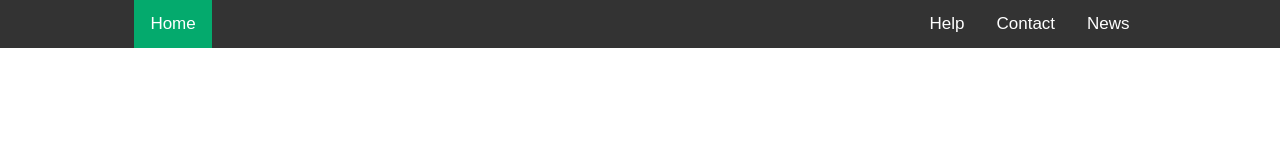
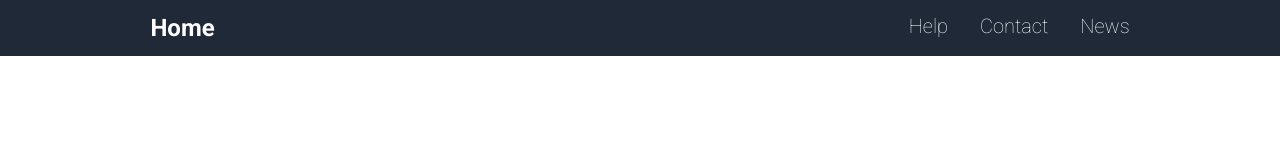
Before and after one commit to LinoELa/Landing-Page-Odin, a plain HTML site: page index.html in a window 1280 px wide. Drawn offline with Linux system fonts and the light colour scheme.

Commit message:
Final del Header Odin Project

```diff
--- a/style.css
+++ b/style.css
@@ -1,3 +1,11 @@
+
+@import url('https://fonts.googleapis.com/css2?family=Roboto:ital,wght@0,100;0,300;0,400;0,500;0,700;0,900;1,100;1,300;1,400;1,500;1,700;1,900&display=swap');
+
+::root {
+    --background-dark-hero-footer: #1f2937;
+    --main-text-color: #f9faf8;
+};
+
 * {
     margin: 0;
     padding: 0;
@@ -6,23 +14,25 @@
 
 body{
     margin: 0;
-    font-family: Arial, Helvetica, sans-serif;
+    font-family: "Roboto", sans-serif;
 }
 
 header {
-    background-color: #fff;
+    /* background-color: var(--background-dark-hero-footer); */
     position: sticky;
     top: 0;
 }
 
 .container-header {
     padding: 0 8.4rem;
-    background-color: #333;
+    background-color: #1f2937;
+    text-align: center ;
 
 }
 
 .topnav {
     overflow: hidden;
+    /* align-items: center; */
     /* background-color: #333; */
 }
 
@@ -32,7 +42,8 @@ header {
     text-align: center;
     padding: 14px 16px;
     text-decoration: none;
-    font-size: 17px ;
+    font-size: 20px ;
+    font-weight: 100;
 }
 
 .topnav a:hover {
@@ -43,45 +54,6 @@ header {
 /* Crear la parte de la derecha  */
 .topnav a.split {
     float:left ;
-    background-color: #04aa6d;
-    color: #fff;
+    font-size: 24px;
+    font-weight: 600;
 }
-
-
-
-
-
-
-
-
-
-/* .topnav {
-    overflow: hidden;
-    background-color: #333; */
-    /* padding: 0 24px */
-    /* display: flex;
-    justify-content: space-evenly; */
-/* } */
-
-
-
-/* .topnav a { */
-    /* float: right; */
-    /* color: #f2f2f2;
-    text-align: center;
-    padding: 14px 16px ;
-    text-decoration: none;
-    font-size: 17px;
-}
-
-.topnav a:hover {
-    background-color: #ddd;
-    color: #000;
-} */
-
-/* Crear para que vaya a la derecha  */
-/* .topnav a.split {
-    float: left;
-    background-color: #04aa6d;
-    color: white;
-} */
```
Also changed, not shown: index.html (+0 -2 lines).
